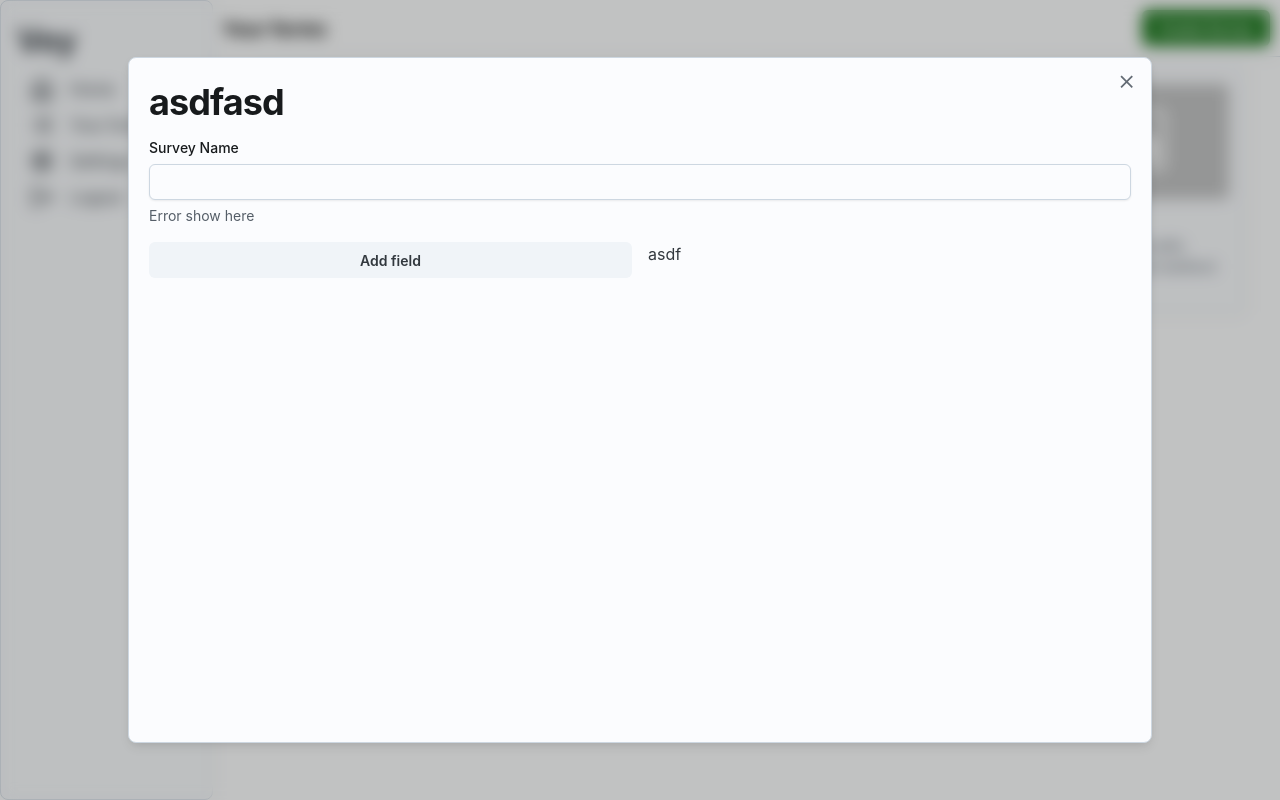
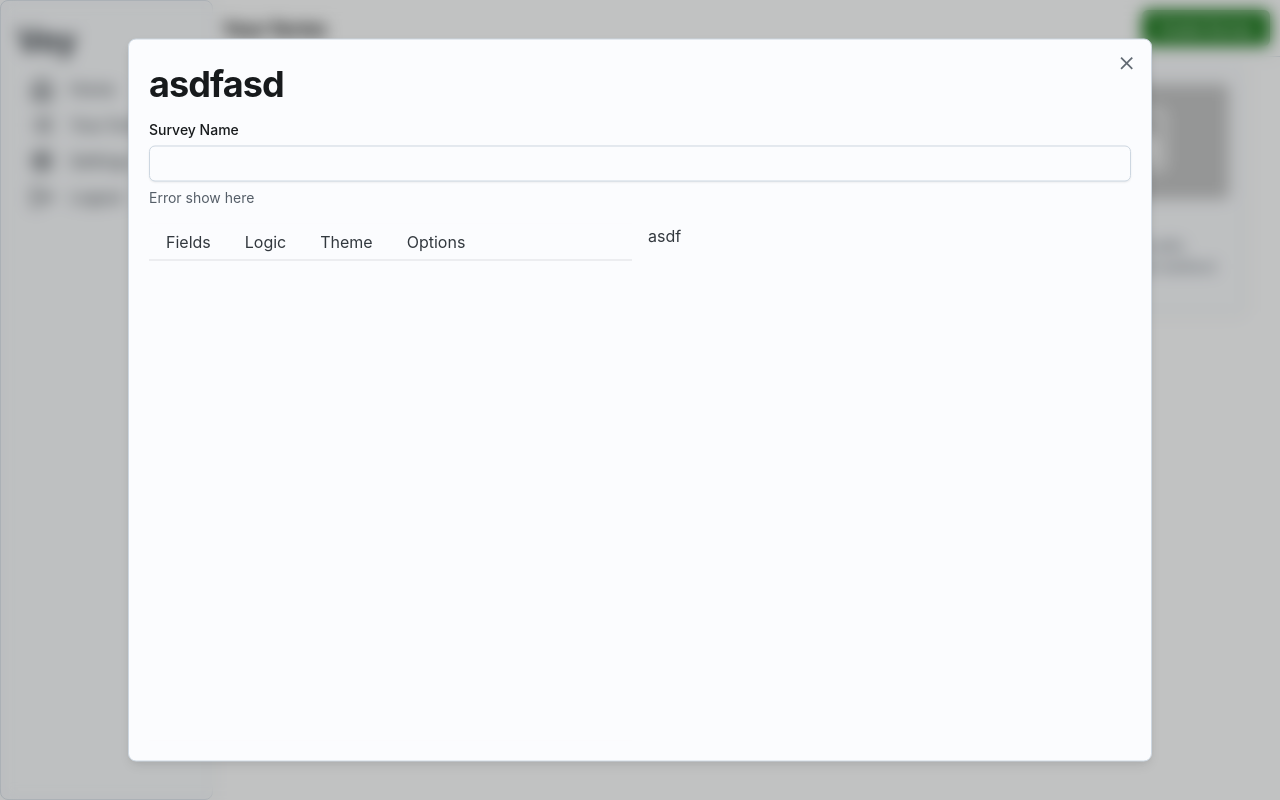
Before and after one commit to Lexpeee/survey-builder, a Next.js app: page /my-forms in a window 1280 px wide. Built offline with nearby package versions, Linux system fonts and the light colour scheme.

Commit message:
feat(app): survey forms in tabs

```diff
--- a/src/components/Modal/CreateSurvey.tsx
+++ b/src/components/Modal/CreateSurvey.tsx
@@ -1,10 +1,5 @@
 import { styled } from '@/stitches.config'
 import {
-  Button,
-  ButtonGroup,
-  Card,
-  CardContent,
-  Divider,
   FormControl,
   FormHelperText,
   FormLabel,
@@ -12,26 +7,19 @@ import {
   Input,
   Modal,
   ModalClose,
-  ModalDialog,
-  Option,
-  Select,
-  Switch,
-  Sheet,
-  Tab,
+  ModalDialog, Tab,
   TabList,
   TabPanel,
   Tabs,
   Typography
 } from '@mui/joy'
 import {
-  Trash as TrashIcon
-} from 'lucide-react'
-import {
   FC,
   useEffect,
   useState
 } from 'react'
 import { v4 as uuid } from 'uuid'
+import FieldsTab from './components/Tabs/FieldsTab'
 
 type CreateSurveyModalProps = {
   isOpen: boolean
@@ -56,13 +44,13 @@ const CreateSurveyModal: FC<CreateSurveyModalProps> = ({
       type: 'text',
       defaultValue: '',
       options: [],
-      isFullScreen: false
+      isFullScreen: true
     }
     // TODO: add logic to check if there are names existing
     setFields(fields.concat(defaultData))
   }
 
-  const removeField = (id: number) => {
+  const removeField = (id: string) => {
     setFields(prevState => prevState.filter((v:any) => v?.id !== id))
   }
 
@@ -103,86 +91,28 @@ const CreateSurveyModal: FC<CreateSurveyModalProps> = ({
           </Grid>
 
           <Grid md={6}>
-            <FieldWrapper>
-              <Grid
-                container
-                spacing={1}
-                direction='column'
-              >
-                {fields.map((field, index) => {
-                  return <Grid  key={index} xs={12}>
-                    <Card>
-                      <CardContent
-                        orientation='horizontal'
-                        sx={{
-                          display: 'flex',
-                          justifyContent: 'space-between',
-                          alignItems: 'center'
-                        }}
-                      >
-                        <Typography level="title-sm">Field {index + 1}</Typography>
-                        <ButtonGroup>
-                          <Button
-                            size="sm"
-                            color="danger"
-                            variant="soft"
-                            startDecorator={<TrashIcon/>}
-                            onClick={() => removeField(field?.id)}
-                          >Remove</Button>
-                        </ButtonGroup>
-                      </CardContent>
-                      <Divider inset='context'/>
-                      <CardContent orientation="horizontal">
-                        <FormControl error={false}>
-                          <FormLabel>Form name</FormLabel>
-                          <Input />
-                        </FormControl>
-                        <Divider orientation="vertical"/>
-                        <FormControl error={false}>
-                          <FormLabel>Form Label</FormLabel>
-                          <Input />
-                        </FormControl>
-                      </CardContent>
-                      <Divider/>
-                      <CardContent>
-                        <FormControl error={false}>
-                          <FormLabel>Type</FormLabel>
-                          <Select defaultValue="text">
-                            <Option value="text">Text</Option>
-                            <Option value="email">Email</Option>
-                            <Option value="number">Number</Option>
-                            <Option value="checkbox">Checkbox</Option>
-                            <Option value="radio">Radio</Option>
-                          </Select>
-                        </FormControl>
-                        <FormControl>
-                          <Typography startDecorator={
-                            <Switch/>
-                          }>Fullscreen</Typography>
-                        </FormControl>
-                      </CardContent>
-                      {/* <Divider />
-                      <CardContent>
-                        <Typography>asdf</Typography>
-                      </CardContent> */}
-                    </Card>
-                  </Grid>
-                })}
 
-                <Grid xs={12}>
-                  <Button
-                    fullWidth
-                    variant="soft"
-                    color="neutral"
-                    onClick={addField}
-                  >
-                    Add {fields.length > 1 && 'another'} field
-                  </Button>
-                </Grid>
+            <Tabs>
+              <TabList>
+                <Tab value="fields">Fields</Tab>
+                <Tab value="logic">Logic</Tab>
+                <Tab value="theme">Theme</Tab>
+                <Tab value="options">Options</Tab>
+              </TabList>
+              <FieldWrapper>
+                <TabPanel value="fields">
+                  <FieldsTab
+                    fields={fields}
+                    onHandleRemove={removeField}
+                    onHandleAdd={addField}
+                  />
+                </TabPanel>
+                <TabPanel value="logic">Logic</TabPanel>
+                <TabPanel value="theme">Theme</TabPanel>
+                <TabPanel value="options">Options</TabPanel>
+              </FieldWrapper>
+            </Tabs>
 
-              </Grid>
-
-            </FieldWrapper>
 
           </Grid>
           <Grid md={6}>asdf</Grid>
--- /dev/null
+++ b/src/components/Modal/components/Tabs/FieldsTab.tsx
@@ -0,0 +1,109 @@
+import {
+  Button,
+  ButtonGroup,
+  Card,
+  CardContent,
+  Divider,
+  FormControl, FormLabel,
+  Grid,
+  Input, Option,
+  Select, Switch, Typography
+} from '@mui/joy'
+import {
+  Trash as TrashIcon
+} from 'lucide-react'
+import { FC } from 'react'
+
+type FieldsTabProps = {
+  fields: any,
+  onHandleRemove: (id: string) => void
+  onHandleAdd: () => void
+}
+
+const FieldsTab: FC<FieldsTabProps> = ({
+  fields,
+  onHandleRemove,
+  onHandleAdd
+}) => {
+  return (
+    <Grid
+      container
+      spacing={1}
+      direction='column'
+    >
+      {fields.map((field, index) => {
+        return <Grid  key={index} xs={12}>
+          <Card>
+            <CardContent
+              orientation='horizontal'
+              sx={{
+                display: 'flex',
+                justifyContent: 'space-between',
+                alignItems: 'center'
+              }}
+            >
+              <Typography level="title-sm">{index + 1}: Field</Typography>
+              <ButtonGroup>
+                <Button
+                  size="sm"
+                  color="danger"
+                  variant="soft"
+                  startDecorator={<TrashIcon/>}
+                  onClick={() => onHandleRemove(field?.id)}
+                >Remove</Button>
+              </ButtonGroup>
+            </CardContent>
+            <Divider inset='context'/>
+            <CardContent orientation="horizontal">
+              <FormControl error={false}>
+                <FormLabel>Form name</FormLabel>
+                <Input />
+              </FormControl>
+              <Divider orientation="vertical"/>
+              <FormControl error={false}>
+                <FormLabel>Form Label</FormLabel>
+                <Input />
+              </FormControl>
+            </CardContent>
+            <Divider/>
+            <CardContent>
+              <FormControl error={false}>
+                <FormLabel>Type</FormLabel>
+                <Select defaultValue="text">
+                  <Option value="text">Text</Option>
+                  <Option value="email">Email</Option>
+                  <Option value="number">Number</Option>
+                  <Option value="checkbox">Checkbox</Option>
+                  <Option value="radio">Radio</Option>
+                </Select>
+              </FormControl>
+              <FormControl>
+                <Typography startDecorator={
+                  <Switch/>
+                }>Fullscreen</Typography>
+              </FormControl>
+            </CardContent>
+            {/* <Divider />
+            <CardContent>
+              <Typography>asdf</Typography>
+            </CardContent> */}
+          </Card>
+        </Grid>
+      })}
+
+      <Grid xs={12}>
+        <Button
+          fullWidth
+          variant="soft"
+          color="neutral"
+          onClick={onHandleAdd}
+        >
+          Add {fields.length > 1 && 'another'} field
+        </Button>
+      </Grid>
+
+    </Grid>
+  )
+}
+
+export default FieldsTab
```
